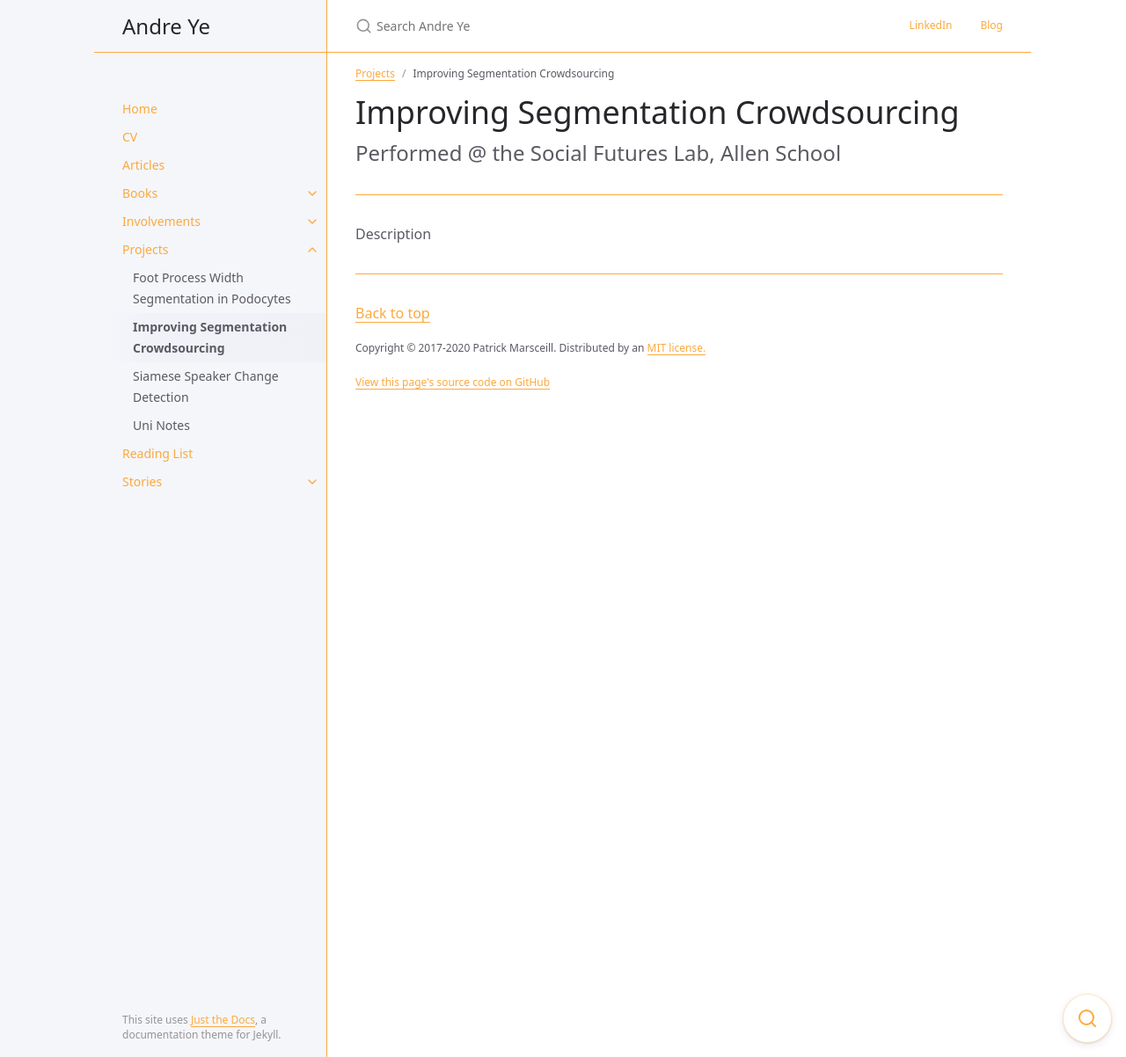
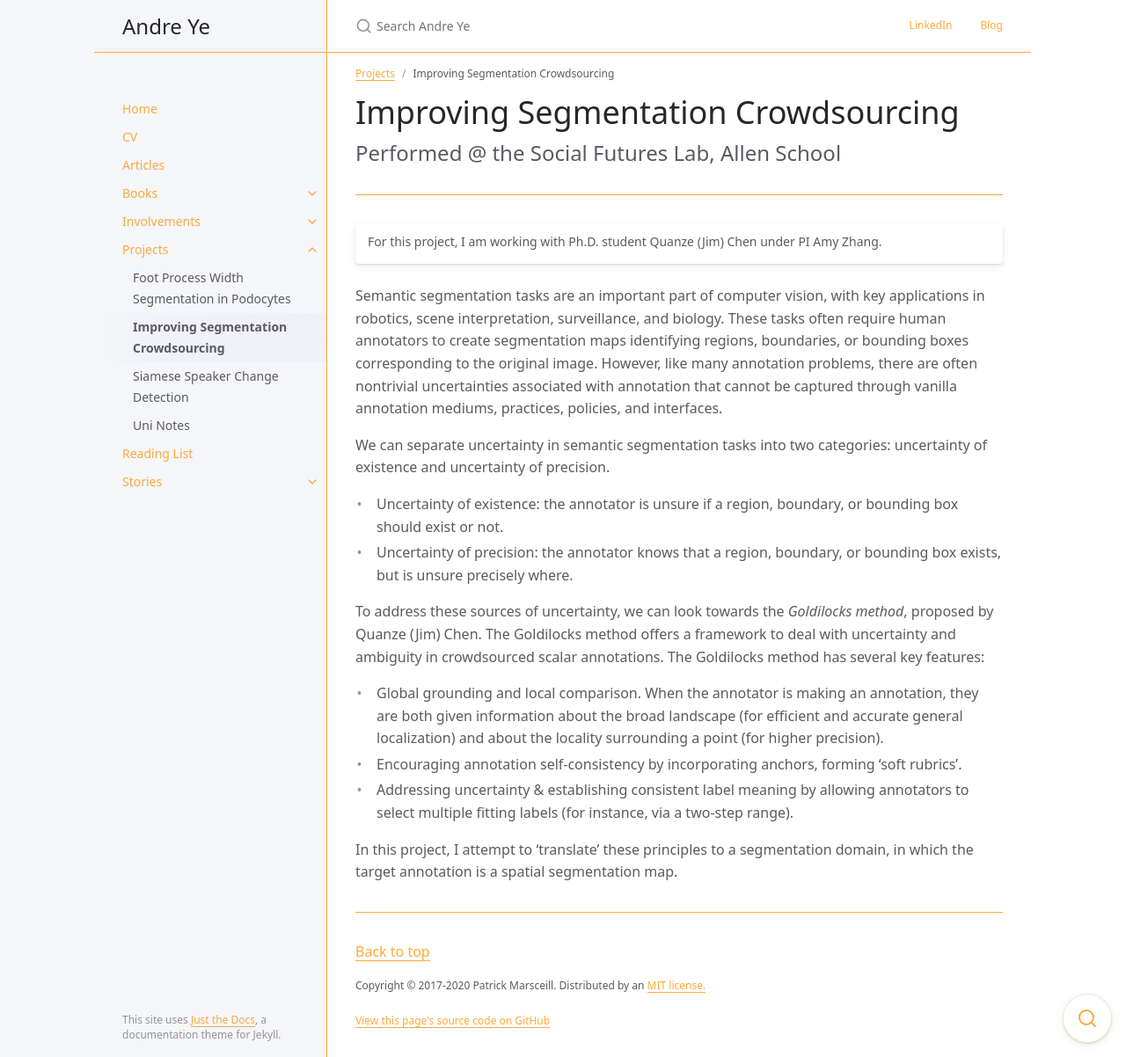
Before and after one commit to andre-ye/andre-ye.github.io-retired, a Jekyll site: the page built from docs/projects/segmentation-goldilocks.md, in a window 1280 px wide and 1202 px high. Shown: the whole window at 88% size. Built offline with Jekyll 4.4.1, drawn with Linux system fonts in a browser that asks for light colours; nearby versions of some CDN libraries.

Commit message:
Update segmentation-goldilocks.md

```diff
--- a/docs/projects/segmentation-goldilocks.md
+++ b/docs/projects/segmentation-goldilocks.md
@@ -13,4 +13,17 @@ Performed @ the Social Futures Lab, Allen School
 
 ---
 
-Description
+| For this project, I am working with Ph.D. student Quanze (Jim) Chen under PI Amy Zhang. |
+
+Semantic segmentation tasks are an important part of computer vision, with key applications in robotics, scene interpretation, surveillance, and biology. These tasks often require human annotators to create segmentation maps identifying regions, boundaries, or bounding boxes corresponding to the original image. However, like many annotation problems, there are often nontrivial uncertainties associated with annotation that cannot be captured through vanilla annotation mediums, practices, policies, and interfaces.
+
+We can separate uncertainty in semantic segmentation tasks into two categories: uncertainty of existence and uncertainty of precision.
+- Uncertainty of existence: the annotator is unsure if a region, boundary, or bounding box should exist or not.
+- Uncertainty of precision: the annotator knows that a region, boundary, or bounding box exists, but is unsure precisely where.
+
+To address these sources of uncertainty, we can look towards the *Goldilocks method*, proposed by Quanze (Jim) Chen. The Goldilocks method offers a framework to deal with uncertainty and ambiguity in crowdsourced scalar annotations. The Goldilocks method has several key features:
+- Global grounding and local comparison. When the annotator is making an annotation, they are both given information about the broad landscape (for efficient and accurate general localization) and about the locality surrounding a point (for higher precision).
+- Encouraging annotation self-consistency by incorporating anchors, forming ‘soft rubrics’.
+- Addressing uncertainty & establishing consistent label meaning by allowing annotators to select multiple fitting labels (for instance, via a two-step range).
+
+In this project, I attempt to 'translate' these principles to a segmentation domain, in which the target annotation is a spatial segmentation map.
```
